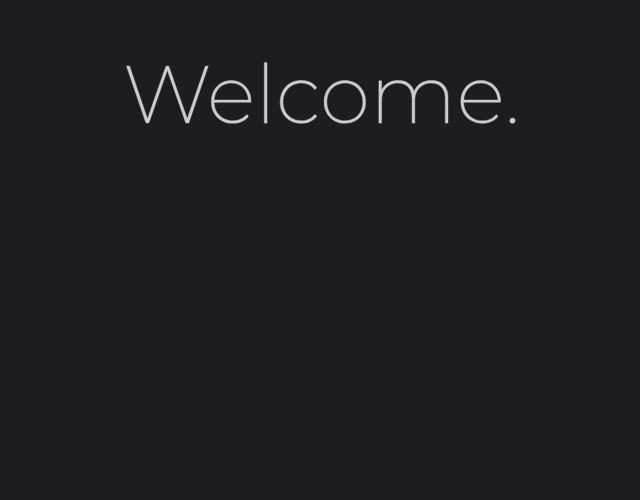
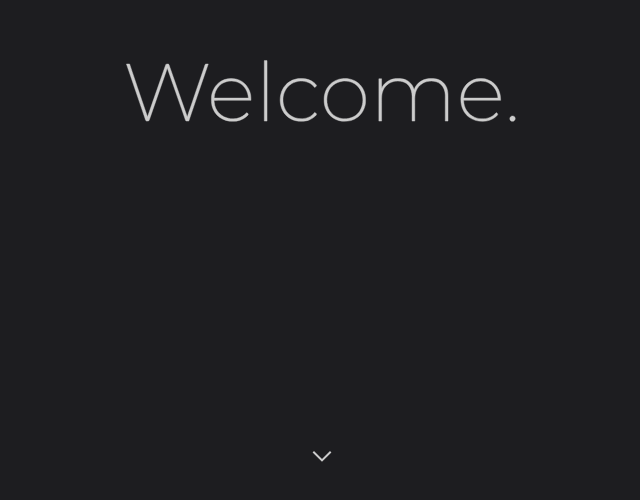
Before and after one commit to joseph-johnson27001/portfolio, a Vue app: page / in a window 1280 px wide. Shown: the part 316-816 px from the top of the page, without its empty margins (318-958 px from the left). Built offline with nearby package versions, Linux system fonts and the light colour scheme.

Commit message:
Added chevron

```diff
--- a/src/components/WelcomeAnimation.vue
+++ b/src/components/WelcomeAnimation.vue
@@ -1,4 +1,5 @@
 <template>
+  <div class="animation-container">
     <div class="svg-container">
       <svg
         v-if="showAnimation"
@@ -11,7 +12,11 @@
       >
         <defs>
           <linearGradient id="grad" x1="0%" y1="0%" x2="100%" y2="0%">
-          <stop offset="0%" stop-color="rgb(204, 204, 204)" stop-opacity="0" />
+            <stop
+              offset="0%"
+              stop-color="rgb(204, 204, 204)"
+              stop-opacity="0"
+            />
             <stop
               offset="20%"
               stop-color="rgb(204, 204, 204)"
@@ -43,6 +48,19 @@
         ></path>
       </svg>
     </div>
+    <div class="chevron-container" v-if="showAnimation">
+      <svg
+        class="chevron"
+        xmlns="http://www.w3.org/2000/svg"
+        viewBox="0 0 24 24"
+      >
+        <path
+          class="chevron-path"
+          d="M12 15l-8-8-1.414 1.414L12 17.828l9.414-9.414L20 7z"
+        />
+      </svg>
+    </div>
+  </div>
 </template>
 
 <script>
@@ -67,17 +85,42 @@ export default {
 </script>
 
 <style scoped>
-.svg-container {
+.animation-container {
   display: flex;
   justify-content: center;
   align-items: center;
   height: 100%;
+  position: relative;
 }
 
 #welcome_path {
   stroke-dasharray: 2400;
   stroke-dashoffset: 2400;
   animation: draw 2s linear forwards, fill 0.5s linear 2s forwards;
+}
+
+.chevron-container {
+  position: absolute;
+  bottom: 20px;
+  left: 50%;
+  transform: translateX(-50%);
+  opacity: 0;
+  animation: fade-in 0.5s linear 2s forwards, pulse 2s infinite linear 3s;
+}
+
+.chevron {
+  width: 24px;
+  height: 24px;
+  fill: rgb(204, 204, 204);
+}
+
+@keyframes fade-in {
+  from {
+    opacity: 0;
+  }
+  to {
+    opacity: 1;
+  }
 }
 
 @keyframes draw {
```
Lines whose indentation alone changed are shown as unchanged.
